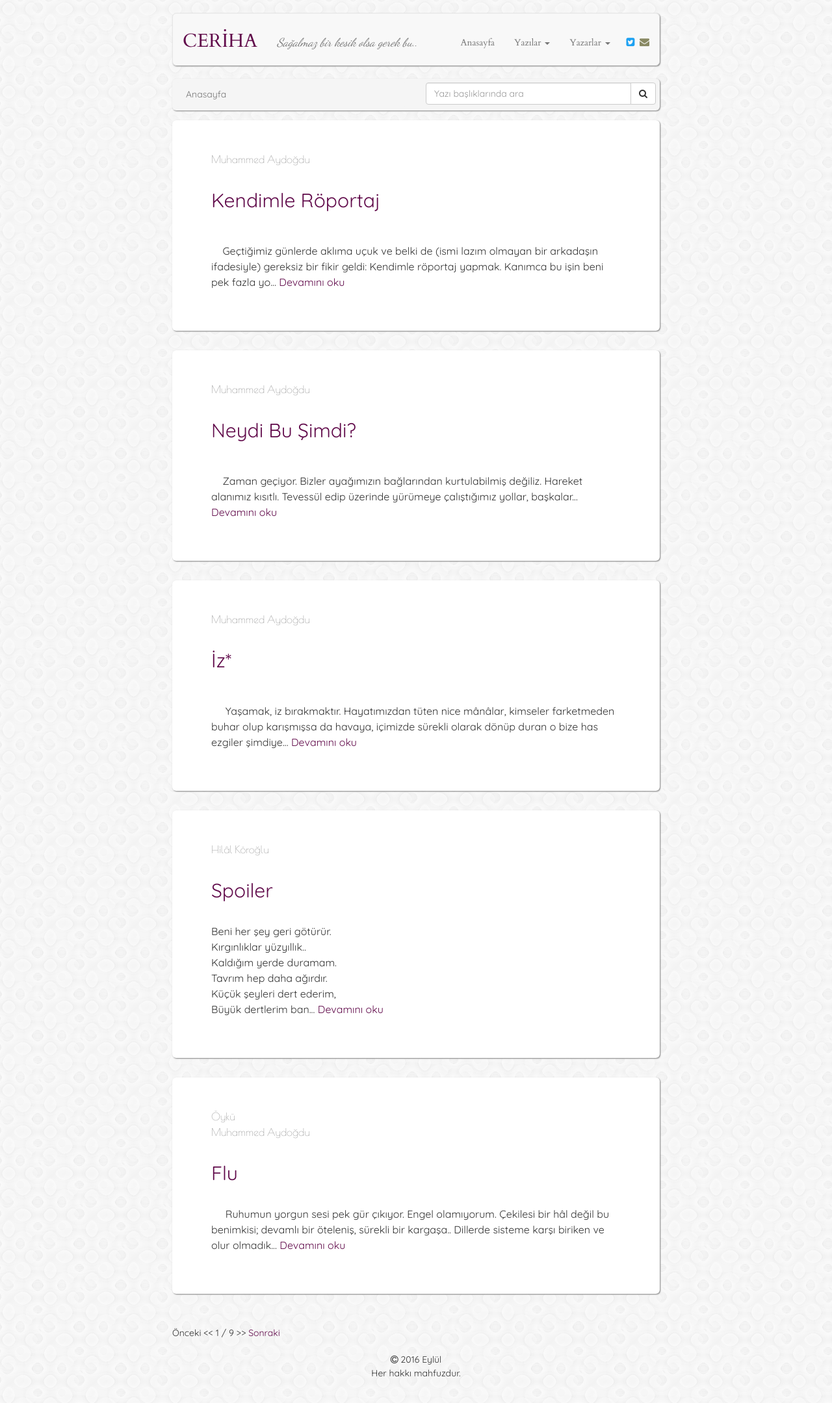
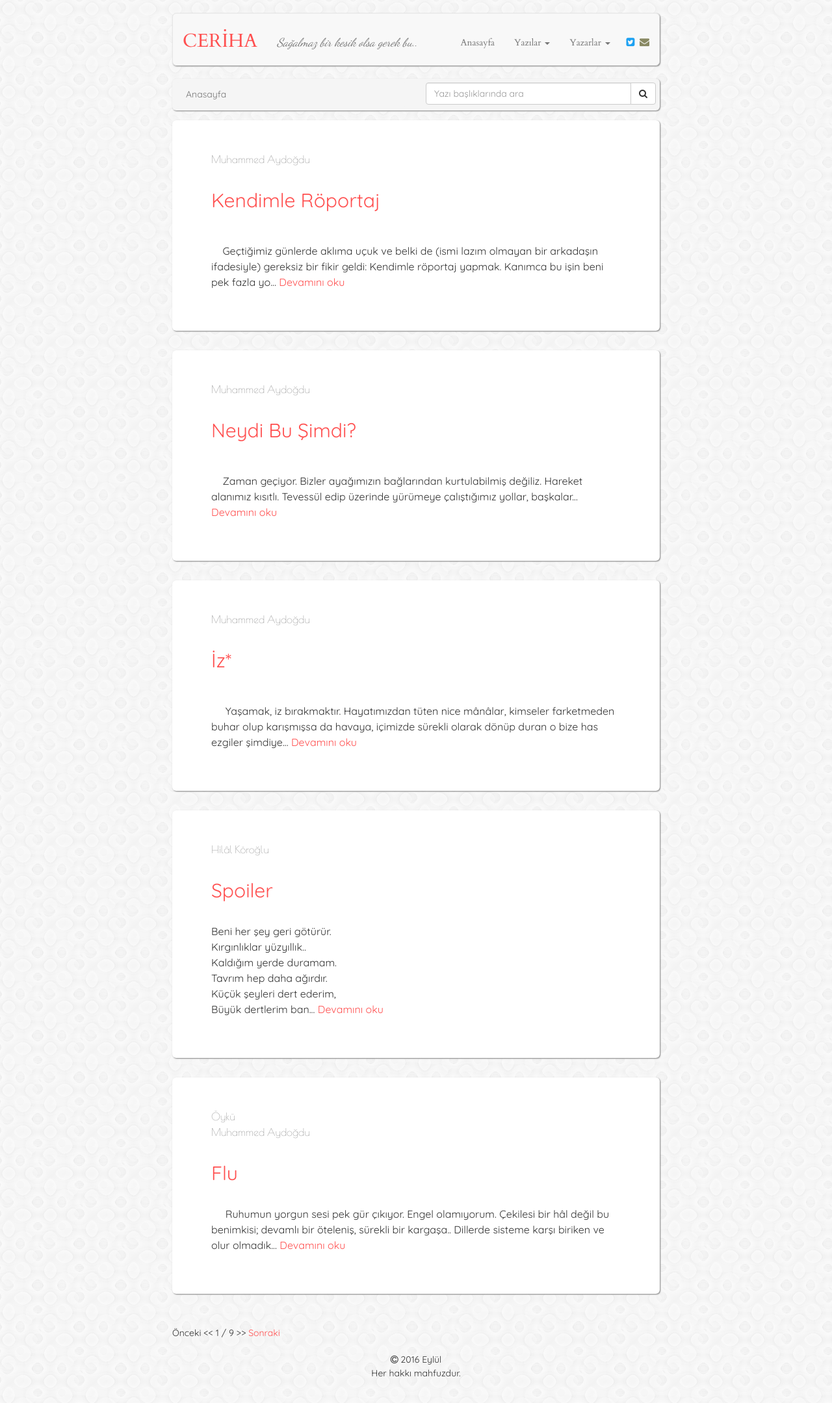
Before and after one commit to muhammedaydogdu/muhammedaydogdu.github.io, a Jekyll site: the page built from index.html, in a window 1280 px wide. Shown: the whole page at 65% size. Built offline with Jekyll 4.4.1, drawn with Linux system fonts in a browser that asks for light colours; some web fonts are replaced; the list of posts is cut into pages by our own code.

Commit message:
Update style.css

```diff
--- a/css/style.css
+++ b/css/style.css
@@ -19,20 +19,20 @@ body {
 }
 
 a {
-  color: #610B4B;
+  color: #ff5050;
 }
 
 a:hover {
-  color: #610B4B;
+  color: #ff5050;
 }
 
 a:focus {
-  color: #610B4B;
+  color: #ff5050;
   text-decoration: none;
 }
 
 h2 {
-  color: #610B4B;
+  color: #ff5050;
 }
 
 .container .navbar {
@@ -44,17 +44,17 @@ h2 {
 }
 
 .navbar .navbar-brand {
-  color: #610B4B;
+  color: #ff5050;
   margin-top: 2px;
   font-size: 29px;
 }
 
 .navbar .navbar-brand:hover {
-  color: #610B4B;
+  color: #ff5050;
 }
 
 .navbar .navbar-brand:focus {
-  color: #610B4B;
+  color: #ff5050;
 }
 
 .navbar .navbar-text {
```
